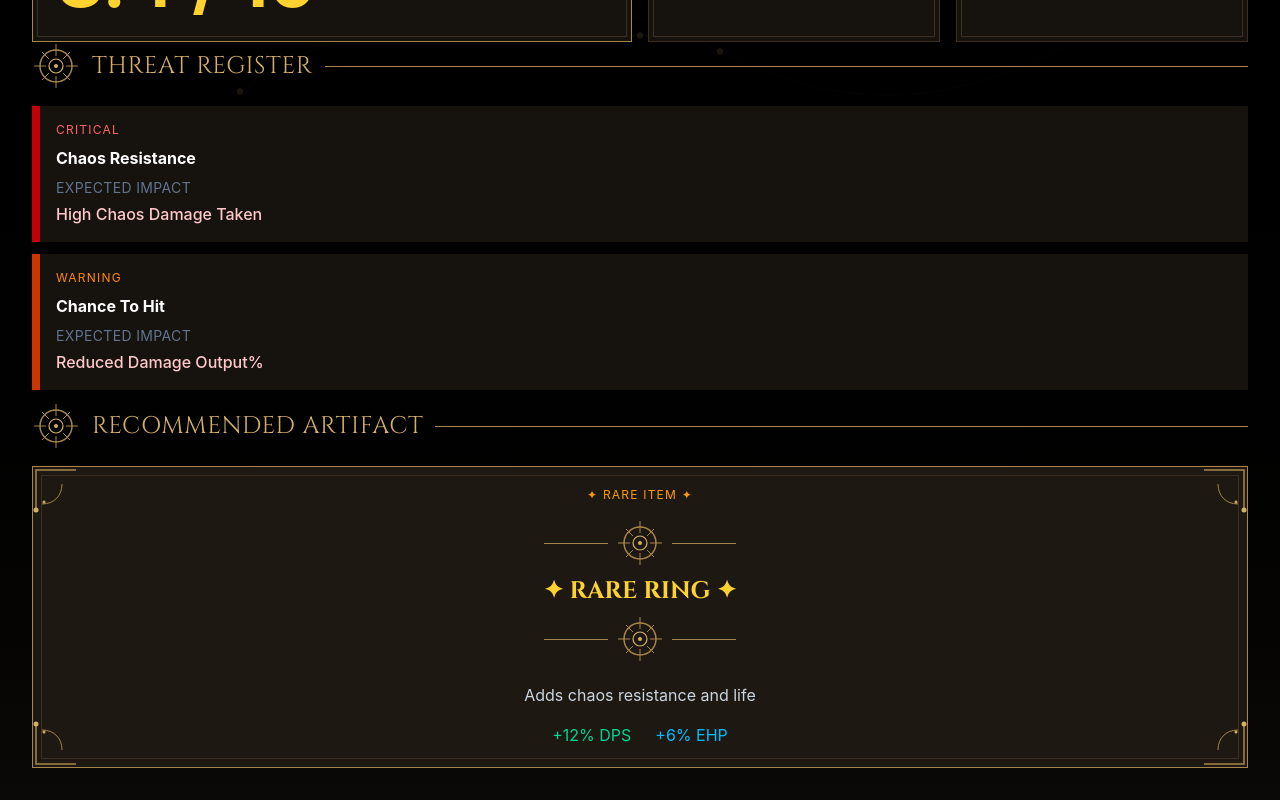
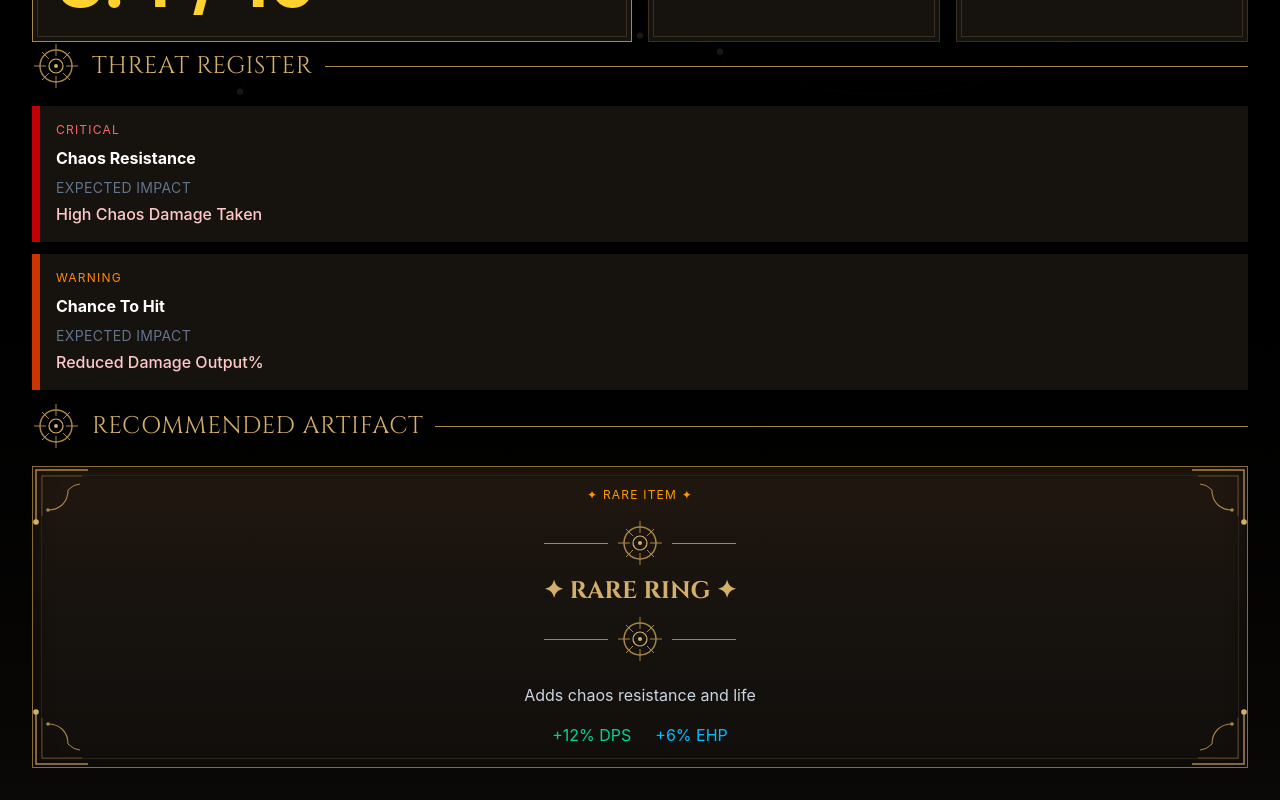
Before and after one commit to miguelhuerta-dev/PathOfBuildingForHumans, a React (Vite) app in the folder frontend/frontend/: page / in a window 1280 px wide. Shown: the part 777-1577 px from the top of the page. Built offline with nearby package versions, Linux system fonts and the light colour scheme.

Commit message:
feat: atlas frame system

```diff
--- a/frontend/frontend/src/components/AtlasCorner.tsx
+++ b/frontend/frontend/src/components/AtlasCorner.tsx
@@ -9,9 +9,10 @@ function AtlasCorner({
 }: AtlasCornerProps) {
   return (
     <svg
-      width="48"
-      height="48"
-      viewBox="0 0 48 48"
+      width="60"
+      height="60"
+      viewBox="0 0 60 60"
+      fill="none"
       style={{
         transform: `
           scaleX(${flipX ? -1 : 1})
@@ -19,32 +20,61 @@ function AtlasCorner({
         `,
       }}
     >
+      {/* Línea exterior */}
+
       <path
-        d="M4 44V4H44"
+        d="M4 56V4H56"
         stroke="#A8864B"
         strokeWidth="1.5"
+      />
+
+      {/* Línea interior */}
+
+      <path
+        d="M10 50V10H50"
+        stroke="#6F5A35"
+        strokeWidth="1"
+        opacity="0.8"
+      />
+
+      {/* Nodo principal */}
+
+      <circle
+        cx="4"
+        cy="56"
+        r="2.8"
+        fill="#D4AF6A"
+      />
+
+      {/* Nodo secundario */}
+
+      <circle
+        cx="16"
+        cy="44"
+        r="1.8"
+        fill="#A8864B"
+      />
+
+      {/* Curva ornamental */}
+
+      <path
+        d="M16 44
+           C 28 44,
+             36 36,
+             36 24"
+        stroke="#A8864B"
+        strokeWidth="1.1"
         fill="none"
       />
 
-      <circle
-        cx="4"
-        cy="44"
-        r="2.5"
-        fill="#D4AF6A"
-      />
+      {/* Remate */}
 
       <path
-        d="M10 38C22 38 30 30 30 18"
+        d="M36 24
+           Q 42 18 48 18"
         stroke="#A8864B"
         strokeWidth="1"
         fill="none"
-      />
-
-      <circle
-        cx="12"
-        cy="36"
-        r="1.5"
-        fill="#D4AF6A"
       />
     </svg>
   );
--- a/frontend/frontend/src/components/UpgradeCard.tsx
+++ b/frontend/frontend/src/components/UpgradeCard.tsx
@@ -18,11 +18,15 @@ function UpgradeCard({
     <AtlasFrame>
       <div
         className="
-        bg-[#1E1812]
+        bg-gradient-to-b
+        from-[#21170F]
+        via-[#16120E]
+        to-[#120E0B]
         border
-        border-[#A8864B]
+        border-[#8C6A34]
         p-5
         relative
+        shadow-[inset_0_0_18px_rgba(0,0,0,0.65)]
         "
       >
         <div
@@ -30,7 +34,7 @@ function UpgradeCard({
           absolute
           inset-2
           border
-          border-[#3A2F22]
+          border-[#2A2118]
           pointer-events-none
           "
         />
@@ -52,7 +56,7 @@ function UpgradeCard({
 
         <h3
           className="
-          text-amber-300
+          text-[#D4AF6A]
           text-2xl
           font-bold
           text-center
```
